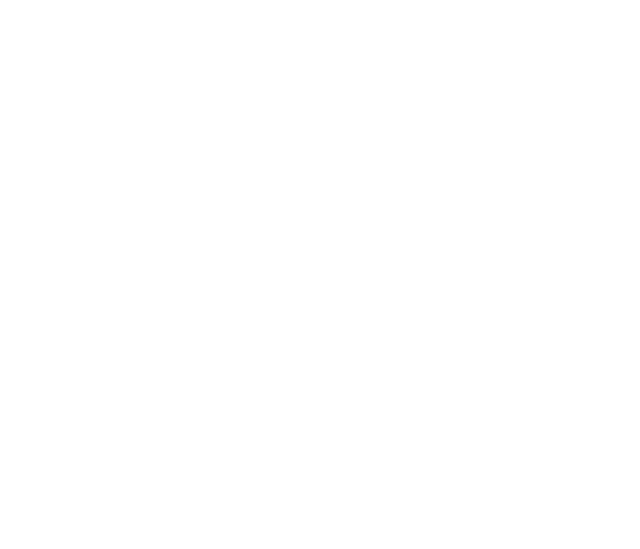
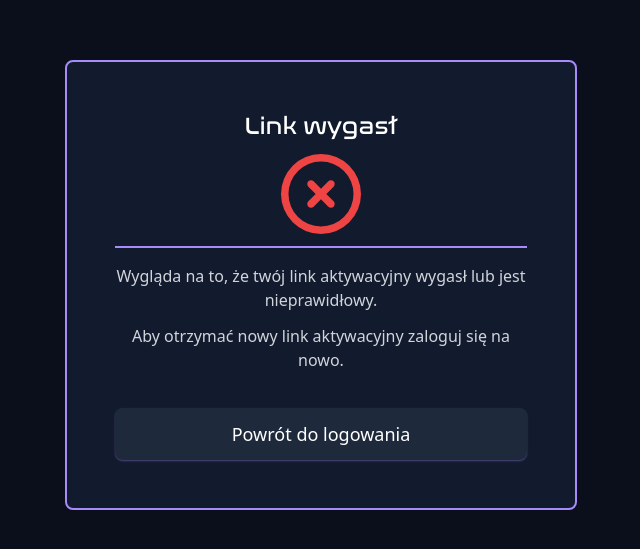
Before and after one commit to Kalimedess/ITM_ProjektZespo-owy, a Vue app in the folder frontend/: page /confirm/1 in a window 1280 px wide. Before the commit this address had no page. Shown: the part 115-664 px from the top of the page, without its empty margins (319-959 px from the left). Built offline with nearby package versions, Linux system fonts and the light colour scheme; what tailwindcss-animated would draw is missing.

Commit message:
Dodano widok potwierdzenia aktywacji konta

```diff
--- a/frontend/src/router/index.js
+++ b/frontend/src/router/index.js
@@ -15,6 +15,7 @@
 import testBoard from '@/views/testBoard.vue'
 import editBitsView from '@/views/game/editBitsView.vue'
 import resetPasswordView from '@/views/resetPasswordView.vue'
+import confirmEmailView from '@/views/confirmEmailView.vue'
 
 const router = createRouter({
   history: createWebHistory(import.meta.env.BASE_URL),
@@ -33,6 +34,11 @@
       path:'/resetPassword/:token',
       name:'reset-password',
       component:resetPasswordView,
+    },
+    {
+      path:'/confirm/:token',
+      name:'confirm-email',
+      component: confirmEmailView,
     },
     {
       path: '/admin',
--- /dev/null
+++ b/frontend/src/views/confirmEmailView.vue
@@ -0,0 +1,115 @@
+<template>
+  <div class="bg-primary min-h-screen">
+    <div class="fixed inset-0 flex items-center justify-center z-50">
+      <div class="absolute inset-0 bg-black/40 transition-opacity duration-300"></div>
+      <div
+        class="bg-primary text-white rounded-lg relative z-10 border-2
+         border-accent transition-all duration-300
+         p-6 sm:p-8 md:p-10 lg:p-12
+         max-h-[90vh]
+         w-full max-w-lg
+         "
+      >
+
+      <!--Widok potwierdzonego email użytkownika-->
+      <div v-if="isTokenValid">
+          <h2 class="text-lg sm:text-xl md:text-2xl font-nasalization mb-2 sm:mb-3 text-center">
+            Konto aktywne
+          </h2>
+
+          <font-awesome-icon :icon="faUserCheck" class="h-20 text-accent mb-3 text-center block mx-auto" />
+
+        <div class="w-100 h-0.5 mb-1 sm:mb-2 md:mb-3 lg:mb-4 bg-accent"></div>
+
+        <div class="text-center text-md text-gray-300">
+          <p class="mb-3">Twoje konto jest już aktywne i możesz z niego korzystać.</p>
+          <p>Wróć do strony logowania i zaloguj się na swoje konto.</p>
+          <p class="mt-3">Zostaniesz automatycznie przekierowany do strony logowania za <span class="text-accent font-bold">{{ time }}s</span>.</p>
+        </div>
+        <button
+            @click="handleReturnToLogin"
+            class="
+            bg-tertiary hover:bg-accent text-white w-full rounded-lg font-medium
+            transition-all duration-300 shadow-sm hover:shadow-lg
+            shadow-accent/40 hover:shadow-accent/60
+            py-2.5 sm:py-3
+            text-sm sm:text-base md:text-lg
+            mt-5
+            "
+        >
+            Zaloguj się
+        </button>
+      </div>
+
+      <!--Widok wygasłego linku-->
+       <div v-else>
+          <h2 class="text-lg sm:text-xl md:text-2xl font-nasalization mb-2 sm:mb-3 text-center">
+            Link wygasł
+          </h2>
+
+          <font-awesome-icon :icon="faCircleXmark" class="h-20 text-red-500 mb-3 text-center block mx-auto" />
+
+        <div class="w-100 h-0.5 mb-1 sm:mb-2 md:mb-3 lg:mb-4 bg-accent"></div>
+
+        <div class="text-center text-gray-300">
+          <p class="mb-3">Wygląda na to, że twój link aktywacyjny wygasł lub jest nieprawidłowy.</p>
+          <p class="mb-4">Aby otrzymać nowy link aktywacyjny zaloguj się na nowo.</p>
+        </div>
+        <button
+            @click="handleReturnToLogin"
+            class="
+            bg-tertiary hover:bg-accent text-white w-full rounded-lg font-medium
+            transition-all duration-300 shadow-sm hover:shadow-lg
+            shadow-accent/40 hover:shadow-accent/60
+            py-2.5 sm:py-3
+            text-sm sm:text-base md:text-lg
+            mt-5
+            "
+        >
+            Powrót do logowania
+        </button>
+      </div>
+
+      </div>
+    </div>
+  </div>
+</template>
+
+<script setup>
+import { faUserCheck } from '@fortawesome/free-solid-svg-icons';
+import { faCircleXmark } from '@fortawesome/free-regular-svg-icons';
+import { onMounted, ref, onUnmounted } from 'vue';
+import { useRouter } from 'vue-router';
+
+const router = useRouter();
+
+const time = ref(20);
+
+//Ta zmienna przechowuje czy token jest poprawny (nie istnieje albo wygasł) domyślnie false
+const isTokenValid = ref(false);
+
+const handleReturnToLogin = () => {
+   sessionStorage.setItem('showLoginAfterRedirect', 'true');
+   router.push('/');
+};
+
+onMounted(async () => {
+
+
+    //Odliczanie czasu do przekierowania z powrotem do logowania tylko jeżeli token jest poprawny
+    if(isTokenValid.value) {
+        const interval = setInterval(() => {
+            if (time.value > 0) {
+                time.value--;
+            } else {
+                clearInterval(interval);
+                handleReturnToLogin();
+            }
+        }, 1000);
+
+        onUnmounted(() => {
+            clearInterval(interval);
+        });
+    }
+});
+</script>
```
